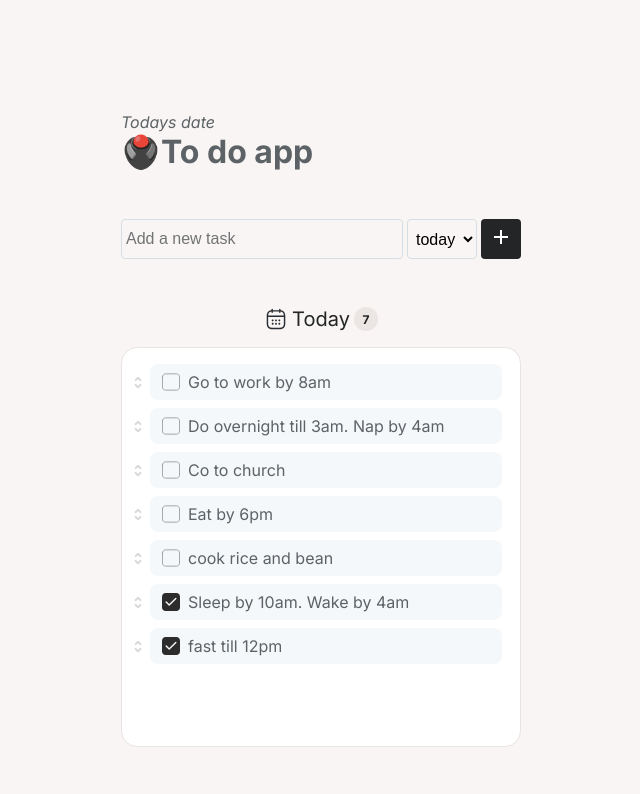
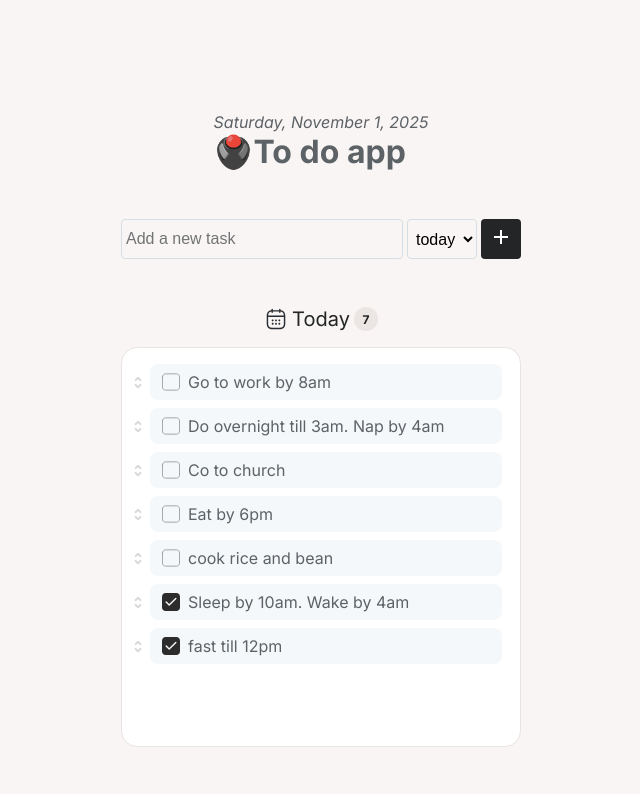
Before and after one commit to Praise7165/to-do, a React (Vite) app: page / in a window 1280 px wide. Shown: the top 794 px of the page, without its empty margins (319-959 px from the left). Built offline with nearby package versions, Linux system fonts and the light colour scheme.

Commit message:
made some chnages

```diff
--- a/src/App copy.jsx
+++ b/src/App copy.jsx
@@ -1,5 +1,5 @@
 import "./App.css";
-import Header from "./components/Header";
+import Header from "./components/InputForm";
 import Card from "./components/TodoCard";
 import { useState, useEffect } from "react";
 
--- a/src/App.jsx
+++ b/src/App.jsx
@@ -1,6 +1,6 @@
 import "./App.css";
 import { useState } from "react";
-import Header from "./components/Header";
+import InputForm from "./components/InputForm";
 import TodoCard from "./components/TodoCard";
 import todoList from "./data";
 
@@ -13,6 +13,11 @@ export default function App() {
   /* function to sort todo list */
   function sortTodos() {
     setTodos((todos) => [...todos].sort((a, b) => a.completed - b.completed));
+  }
+
+  function reset() {
+    setTask("");
+    setPriority("today");
   }
 
   /* sort todo list immediately on first render */
@@ -35,6 +40,9 @@ export default function App() {
   /* handle add task button click */
   function handleAddTask(e) {
     e.preventDefault();
+
+    if (!task) return;
+
     const newItem = {
       pri: priority[0].toLocaleUpperCase() + priority.slice(1),
       task: task[0].toLocaleUpperCase() + task.slice(1).toLocaleLowerCase(),
@@ -44,8 +52,9 @@ export default function App() {
 
     setTodos((todos) => [...todos, newItem]);
 
-    setTask("");
-    setPriority("today");
+    /* reset and sort */
+    reset();
+    setTimeout(sortTodos, 500);
   }
 
   /* handle toggle task */
@@ -63,12 +72,8 @@ export default function App() {
     <main>
       <div className="container flex justify-center">
         <div className="wrapper flex flex-col items-stretch gap-3rem full-width">
-          <div>
-            <em>Todays date</em>
-            <h1>🖲️To do app</h1>
-          </div>
-
-          <Header
+          <Header />
+          <InputForm
             task={task}
             priority={priority}
             handleTaskChange={handleTaskChange}
@@ -94,3 +99,12 @@ export default function App() {
     </main>
   );
 }
+
+function Header() {
+  return (
+    <div style={{ marginInline: "auto" }}>
+      <em>Saturday, November 1, 2025</em>
+      <h1>🖲️To do app</h1>
+    </div>
+  );
+}
--- a/src/components/Header.jsx
+++ b/src/components/InputForm.jsx
@@ -2,7 +2,7 @@ import Button from "./Button";
 import Input from "./Input";
 import Select from "./Select";
 
-export default function Header({
+export default function InputForm({
   task,
   priority,
   handleTaskChange,
```
